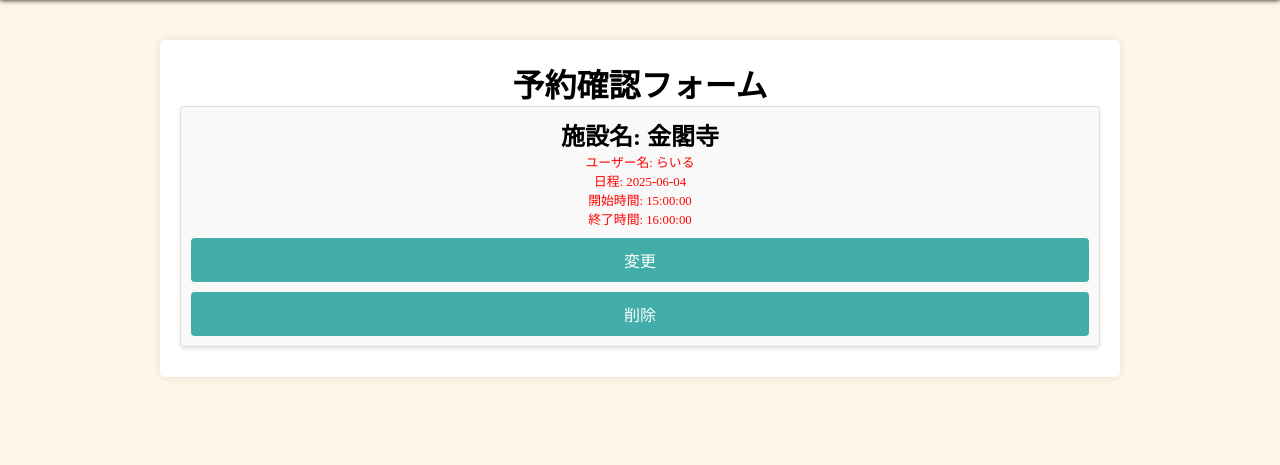
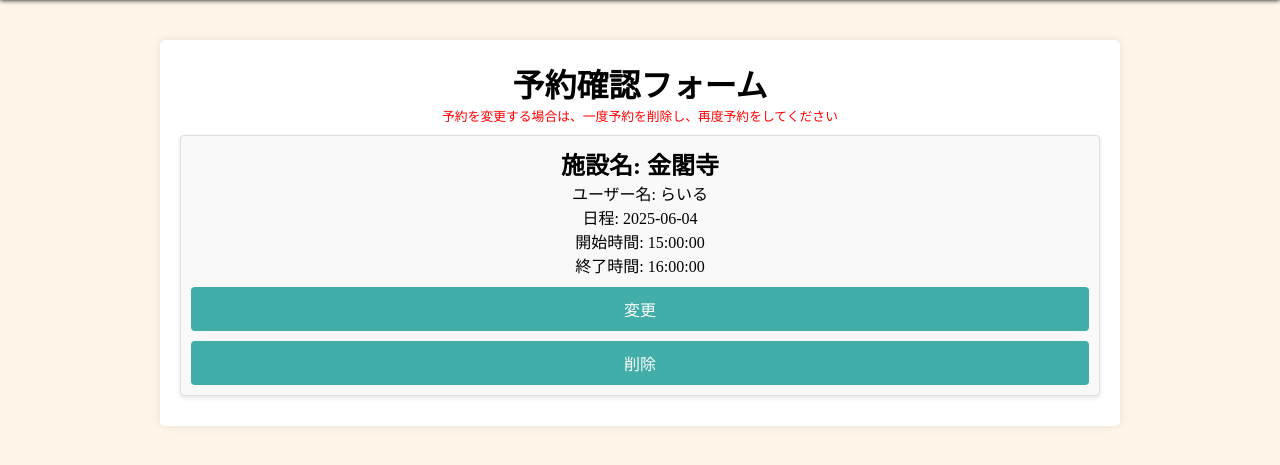
Before and after one commit to AlphaKtan/EcoPerks, a PHP site: page /ecoperks/PHP/ReserveCheck_Customer.php in a window 1280 px wide. Shown: the part 60-525 px from the top of the page. Run offline with PHP 8.4, Linux system fonts and the light colour scheme; the visitor is signed in with stand-in values (Sample User, id 1); data comes from the database, SQL or seed files in the repository.

Commit message:
pをクラスにした、エラーを出すときにclass="p"入れたらいつも通りになる 予約情報画面に「予約を変更する場合は、一度予約を削除し、再度予約をしてください」的な内容を表示させた

```diff
--- a/CSS/indexStyle.css
+++ b/CSS/indexStyle.css
@@ -33,7 +33,7 @@
 button[type="submit"]:hover {
     background-color: #557981;
 }
-p{
+.p{
     color:red;
     font-size: 80%;
 }
--- a/CSS/yoyakukakuninStyle.css
+++ b/CSS/yoyakukakuninStyle.css
@@ -16,6 +16,7 @@
 li {
     list-style: none;
     padding: 10px;
+    margin-top: 10px;
     margin-bottom: 10px;
     border: 1px solid #ddd;
     border-radius: 4px;
@@ -36,7 +37,9 @@
         font-size: 16px;
     }
 
-    .deleteStyle:hover, .changeStyle:hover, .link_button:hover {
+    .deleteStyle:hover,
+    .changeStyle:hover,
+    .link_button:hover {
         background-color: #557981;
     }
 
--- a/PHP/ReserveCheck_Customer.php
+++ b/PHP/ReserveCheck_Customer.php
@@ -18,7 +18,7 @@
         <button class="link_button" onclick="history.back();">戻る</button>
         </div>
         <div class="logo">
-            <img src="../img/logo.jpg" alt="" class="logo2">
+            <img src="../img/logo_yoko.svg" alt="" class="logo2">
         </div>
         <div class="icon"></div>
     </div>
@@ -58,6 +58,7 @@
 
 <div class="container">
     <h1>予約確認フォーム</h1>
+    <p class="p">予約を変更する場合は、一度予約を削除し、再度予約をしてください</p>
     <?php
         if($row){
             foreach($row as $rows){
```
